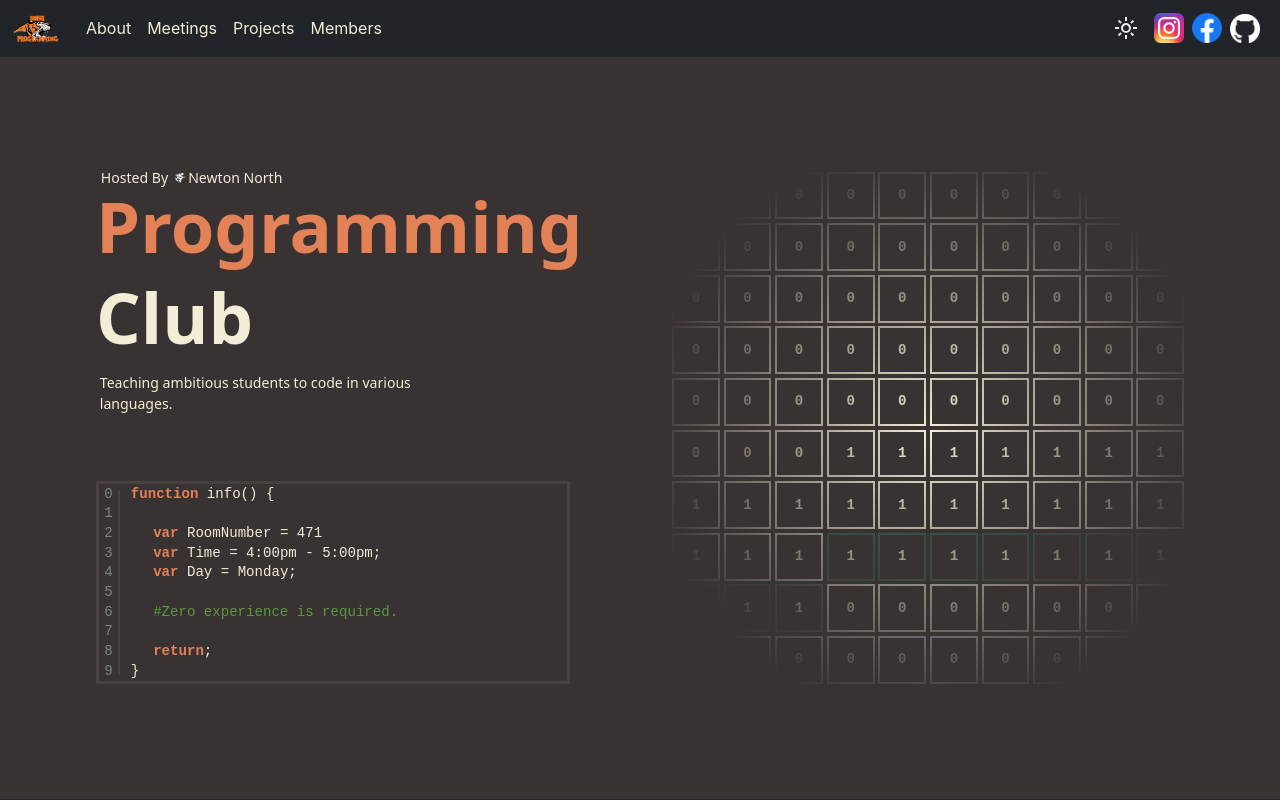
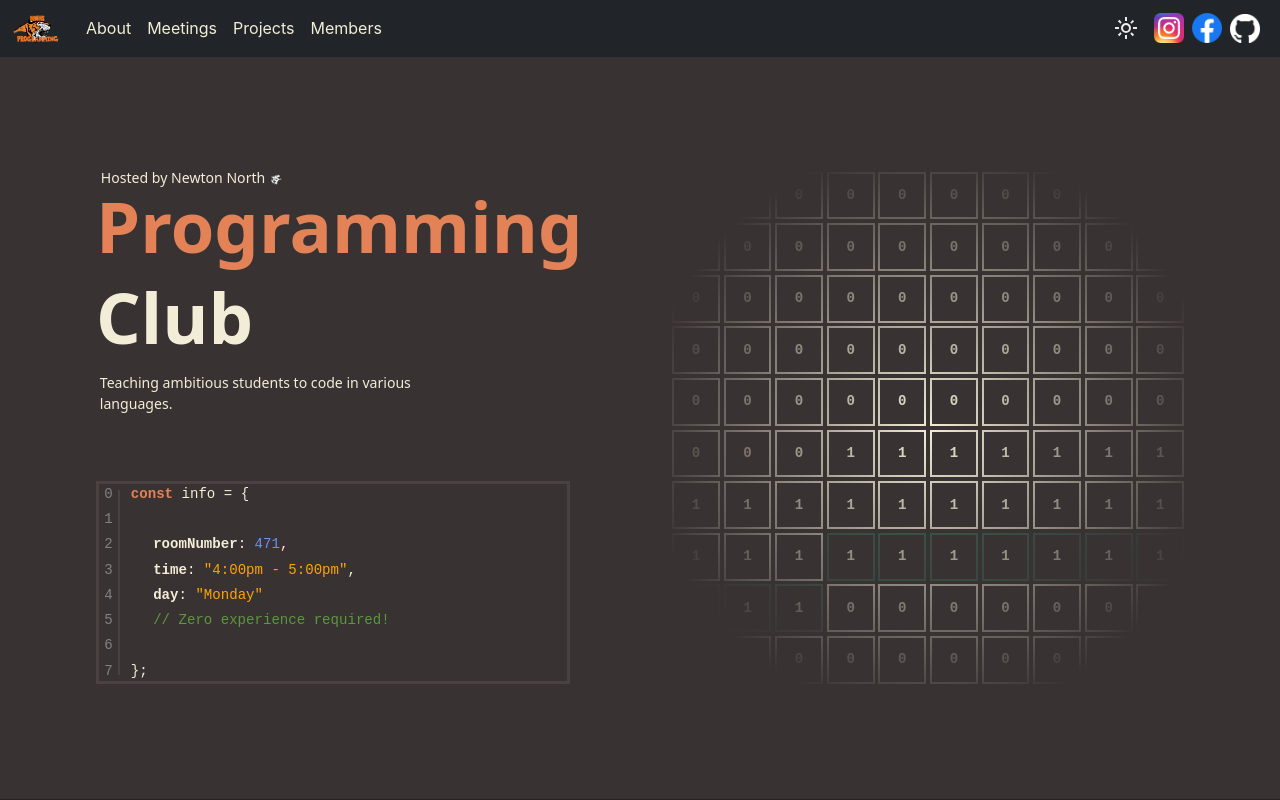
Before and after one commit to NNHS-Programming-Club/website, a React (Create React App) app: page / in a window 1280 px wide. Built offline with nearby package versions, Linux system fonts and the light colour scheme; the HTML template or start-up script is replaced by a standard one.

Commit message:
cleaned up home.js formatting, revised home code snippet

```diff
--- a/src/pages/Home.css
+++ b/src/pages/Home.css
@@ -240,11 +240,11 @@ p {
 }
 
 .boldcode {
-  font-weight: 600;
+  font-weight: bold;
   color: var(--primary) !important;
 }
 
-.i1 {
+.indent {
   margin-left: 10%;
 }
 
--- a/src/pages/Home.js
+++ b/src/pages/Home.js
@@ -12,9 +12,9 @@ export default function Home() {
   useEffect(() => {
     cubesRef.current = cubes;
   }, [cubes]);
-  const [numbers] = useState(Array(10).fill(null).map((_, i) => i));
+  const [numbers] = useState(Array(8).fill(null).map((_, i) => i));
 
-  //cube animation
+  // Cube Animation
 
   const setOneCube = (i, newvars) => {
     setCubes(prev => {
@@ -105,24 +105,29 @@ export default function Home() {
   }, []);
 
   return (
-    <div className="home">
     <div id="first">
       <div className="introtext">
+
+
+      {/* Title and Subtitle */}
         <div className="intro">
           <div id="credit">
-              <p className="hosted">Hosted By</p>
-              <img src="images/tiger2.png" id="tigerimg" alt="" />
-              <p className="hosted">Newton North</p>
+            <p className="hosted">Hosted by Newton North <img src="images/tiger2.png" id="tigerimg"/></p>
           </div>
+
           <h1 className="title" id="title">
             <span id="firsttitle">{prgmtitle}</span>
-              {' '}
+            {'\n'}
             <span id="secondtitle">{clubtitle}</span>
           </h1>
           <p id="minititle">Teaching ambitious students to code in various languages.</p>
         </div>
+
+
+        {/* Code Info Bbox */}
         <div id="infoborder">
           <div id="info">
+
             <div id="numbers">
               {numbers.map((n, i) => (
                 <div className='num' key={i}>
@@ -130,61 +135,51 @@ export default function Home() {
                 </div>
               ))}
             </div>
+
             <div id="divider"></div>
             <div id="lines">
 
               <div id="line">
                 <p id="code">
-                    <span className="boldcode">
-                      function
-                    </span>
-                    {" "}
-                    info() {"{"}
+                  <span className="boldcode">const</span> info = {'{'}
                 </p>
               </div>
-                <div id="line"><p id="code"></p></div>
-                <div id="line" className="i1">
+
+              <div id="line"></div>
+
+              <div id="line" className="indent">
                 <p id="code" >
-                    <span className="boldcode">var</span>
-                    {" "}
-                    RoomNumber = 471
+                  <span style={{ fontWeight: 'bold' }}>roomNumber</span>: <span style={{ color: 'CornflowerBlue' }}>471</span>,
                 </p>
               </div>
-                <div id="line" className="i1">
+
+              <div id="line" className="indent">
                 <p id="code" >
-                    <span className="boldcode">
-                      var
-                    </span>
-                    {" "}
-                    Time = 4:00pm - 5:00pm;
+                  <span style={{ fontWeight: 'bold' }}>time</span>: <span style={{ color: "orange"}}>"4:00pm - 5:00pm"</span>,
                 </p>
               </div>
-                <div id="line" className="i1">
+
+              <div id="line" className="indent">
                 <p id="code" >
-                    <span className="boldcode">
-                      var
-                    </span>
-                    {" "}
-                    Day = Monday;
+                  <span style={{ fontWeight: 'bold' }}>day</span>: <span style={{ color: "orange"}}>"Monday"</span>
                 </p>
               </div>
-                <div id="line"><p id="code"></p></div>
-                <div id="line" className="i1">
+
+
+              <div id="line" className="indent">
                 <p id="code">
-                    <span className="comment">#Zero experience is required.</span>
+                  <span className="comment">// Zero experience required!</span>
                 </p>
               </div>
+
               <div id="line"><p id="code"></p></div>
-                <div id="line" className="i1">
-                  <p id="code">
-                    <span className="boldcode">return</span><span>;</span>
-                  </p>
-                </div>
-                <div id="line"><p id="code">{"}"}</p></div>
+
+              <div id="line"><p id="code">{"};"}</p></div>
             </div>
           </div>
         </div>
       </div>
+
       <div id="cubes">
         {cubes.map((c, i) => (
           <div key={i} className={`cube ${c.className || ""}`}>
@@ -193,6 +188,5 @@ export default function Home() {
         ))}
       </div>
     </div>
-    </div>
   )
 }
```
Lines whose indentation alone changed are shown as unchanged.
